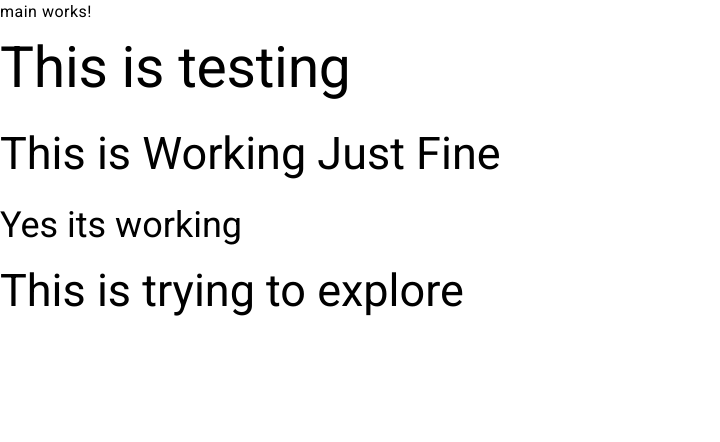
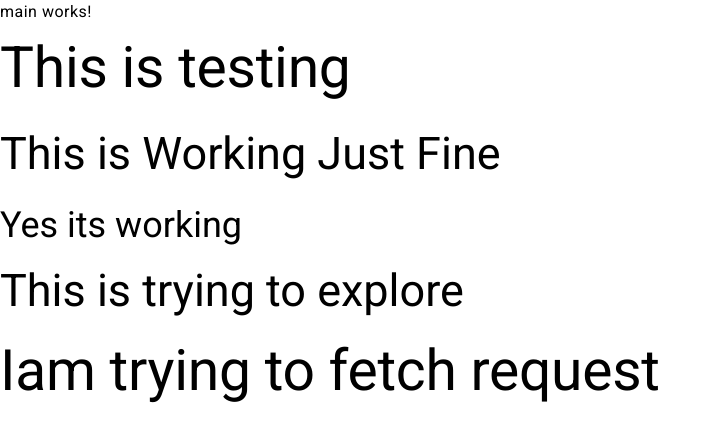
Before and after one commit to Zakieexe/Angular_Project, an Angular app: page / in a window 1280 px wide. Shown: the top 442 px of the page, without its empty margins (0-720 px from the left). Built offline with nearby package versions, Linux system fonts and the light colour scheme.

Commit message:
Update app.component.html
I have added h1 tag

```diff
--- a/src/app/app.component.html
+++ b/src/app/app.component.html
@@ -3,3 +3,4 @@
 <h2>This is Working Just Fine</h2>
 <h3>Yes its working</h3>
 <h2>This is trying to explore</h2>
+<h1>Iam trying to fetch request</h1>
```
